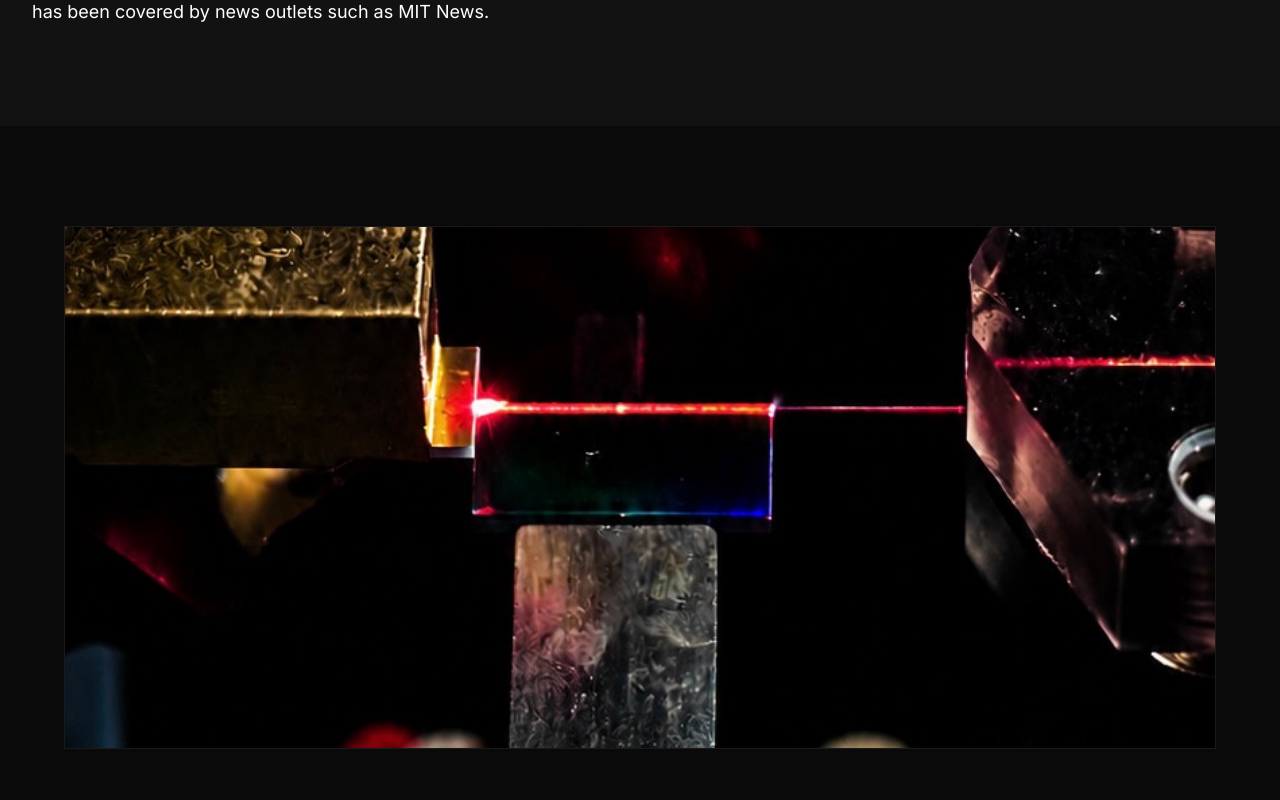
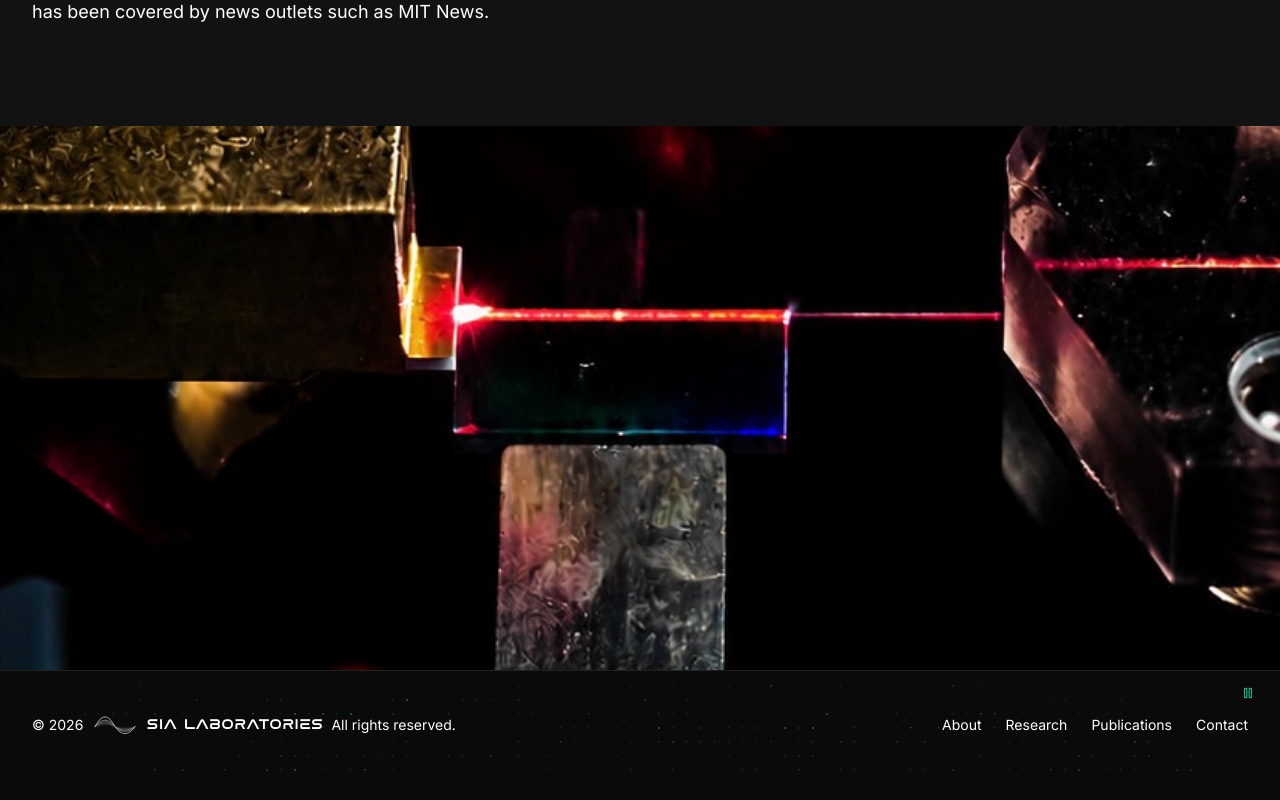
Before and after one commit to jxbsia/Group-Website, a React (Vite) app: page /about in a window 1280 px wide. Shown: the part 1600-2400 px from the top of the page. After the commit the page ends 2379 px from the top, so only its background shows below. Built offline with nearby package versions, Linux system fonts and the light colour scheme.

Commit message:
Make the About laser photograph full bleed

```diff
--- a/src/index.css
+++ b/src/index.css
@@ -622,10 +622,10 @@
 }
 
 /* Frame the beam and optical mounts, rather than the full portrait-oriented source. */
-.about-lab-frame { aspect-ratio: 2.2; }
+.about-lab-frame { height: clamp(24rem, 68svh, 45rem); }
 .about-lab-photo { object-position: center 35%; }
 
 @media (max-width: 639px) {
-  .about-lab-frame { aspect-ratio: 4 / 3; }
+  .about-lab-frame { height: clamp(19rem, 52svh, 32rem); }
   .about-lab-photo { object-position: center 33%; }
 }
--- a/src/pages/About.tsx
+++ b/src/pages/About.tsx
@@ -111,12 +111,9 @@ const About = () => {
         </div>
       </section>
 
-      <section className="vlt-gap-100 bg-background" aria-label="Inside the lab">
-        <div className="max-w-7xl mx-auto px-6 lg:px-8">
-          <AnimatedBlock animation="fade-in-up-sm">
-            <figure className="about-lab-frame mx-auto max-w-6xl overflow-hidden border border-white/10 bg-black">
+      <section className="about-lab-frame relative w-full overflow-hidden bg-black" aria-label="Inside the lab">
         <img
-                className="about-lab-photo block h-full w-full object-cover"
+          className="about-lab-photo absolute inset-0 block h-full w-full object-cover"
           src={opticalSetup}
           alt="Red laser light passing through an optical setup"
           width={853}
@@ -124,9 +121,6 @@ const About = () => {
           loading="lazy"
           decoding="async"
         />
-            </figure>
-          </AnimatedBlock>
-        </div>
       </section>
 
     </div>
```
Lines whose indentation alone changed are shown as unchanged.
